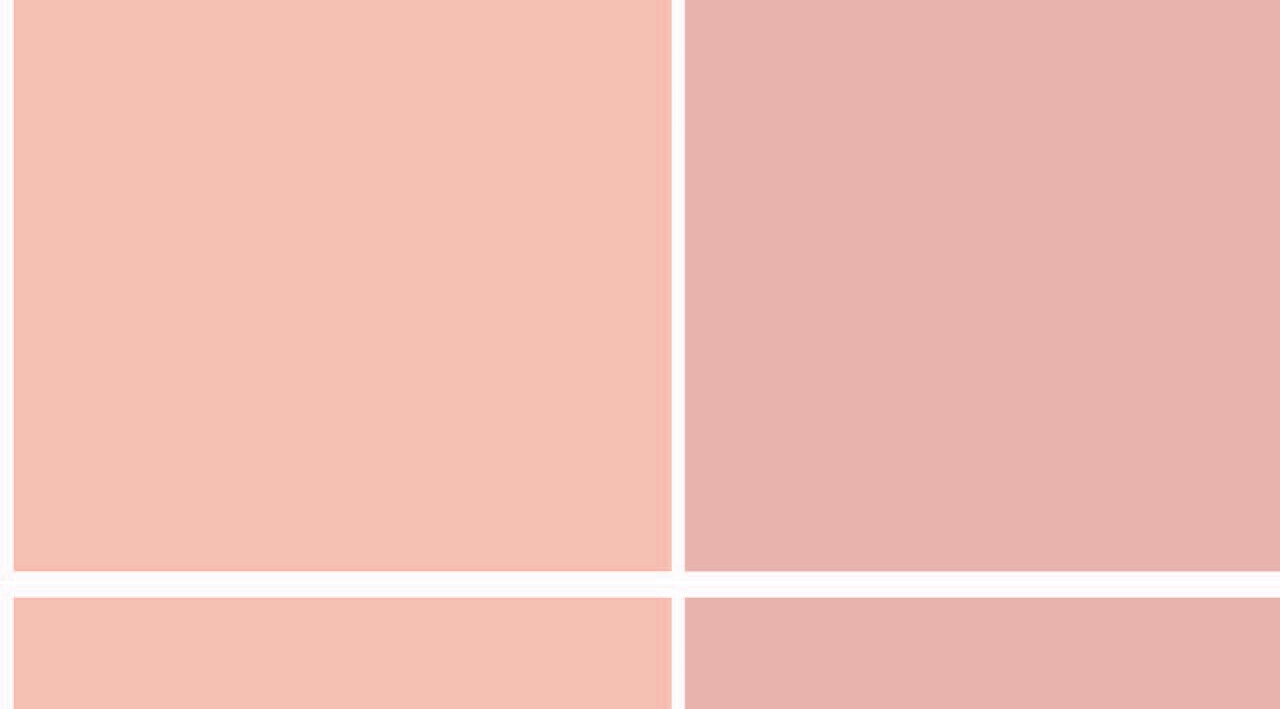
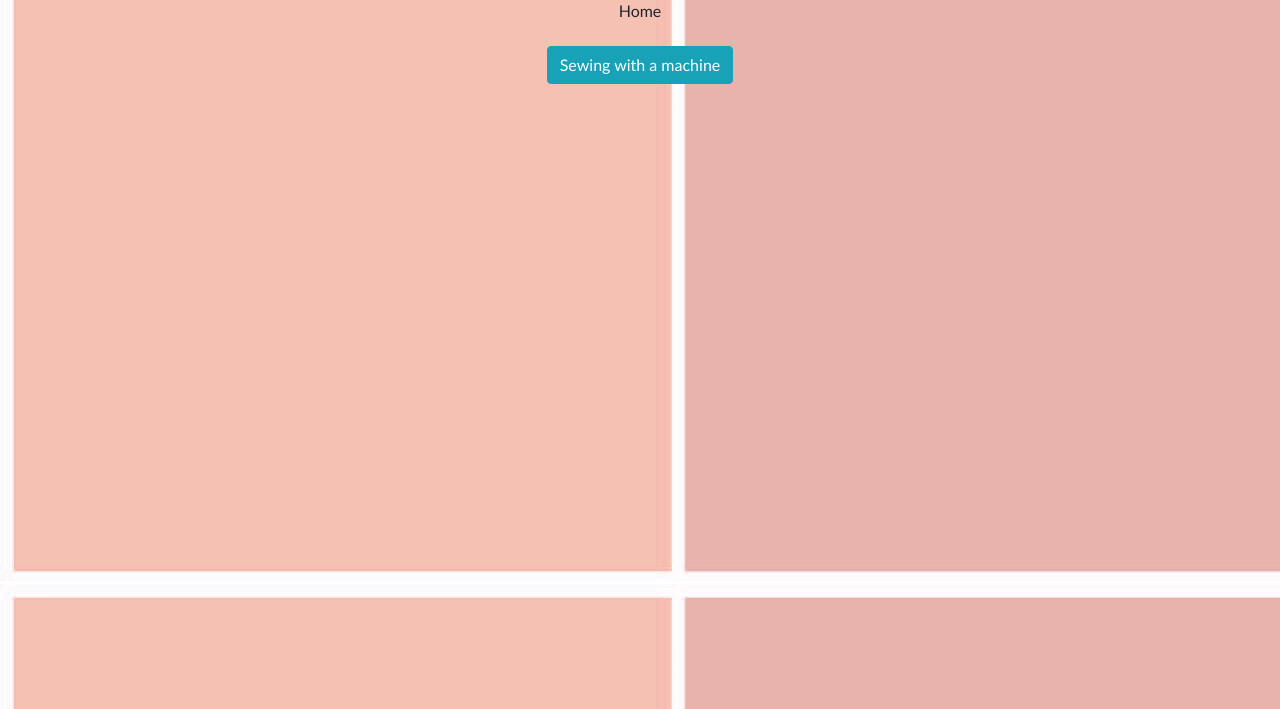
Before and after one commit to loopzoop/Pink, a plain HTML site: page index2.html in a window 1280 px wide. Shown: the part 91-800 px from the top of the page. Drawn offline with nearby package versions, Linux system fonts and the light colour scheme.

Commit message:
Update index2.html

```diff
--- a/index2.html
+++ b/index2.html
@@ -7,6 +7,8 @@
     <body background="pp.jpg">
     <h4>⠀⠀⠀⠀⠀⠀⠀⠀⠀⠀</h4>
     <h2>⠀⠀⠀⠀⠀⠀⠀⠀⠀⠀</h2>
+    <p class="text-center"><a href="index.html"><button type="button" class="btn btn-default" a href="index.html"> Home </button></p></a>
+    <p class="text-center"><a href="index3.html"><button type="button" class="btn btn-info" a href="index3.html">Sewing with a machine</button></p></a>
     </font>
   </body>
 </html>
```
